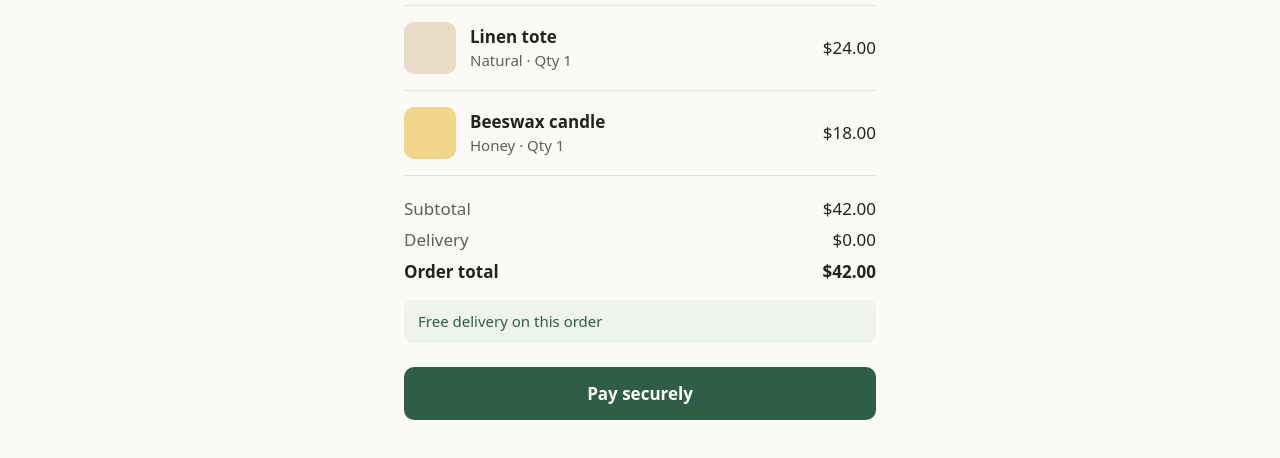
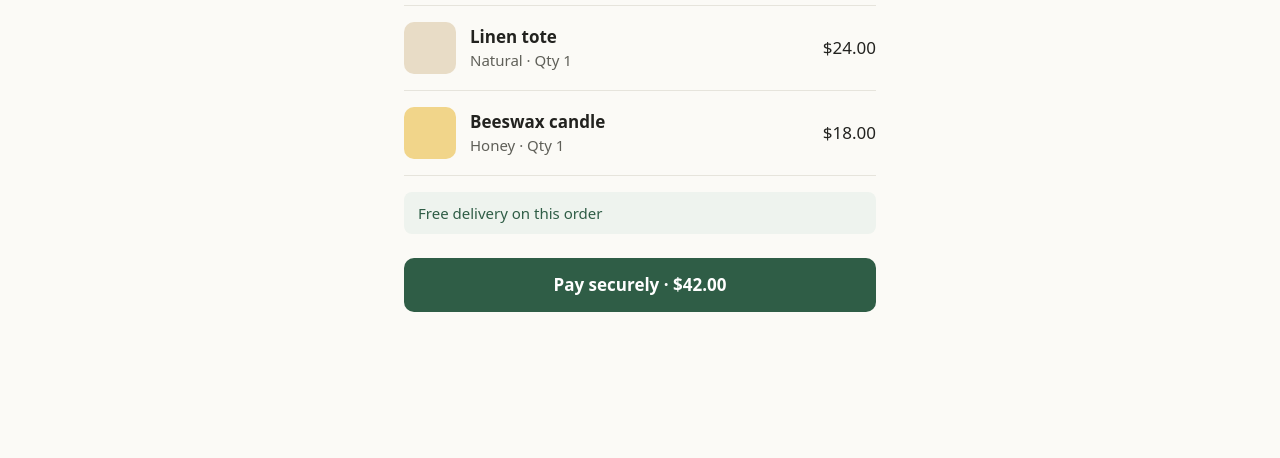
Before and after one commit to mmeek87/asbuilt-demo, a plain HTML site: page site/index.html in a window 1280 px wide. Shown: the part 178-636 px from the top of the page. Drawn offline with Linux system fonts and the light colour scheme.

Commit message:
Simplify the cart: fewer lines above the Pay button
Co-Authored-By: Claude Opus 5.5 <noreply@anthropic.com>
Claude-Session: https://claude.ai/code/session_01V7idyLttt9yfcHFY164VKi

```diff
--- a/site/index.html
+++ b/site/index.html
@@ -14,13 +14,8 @@
     <li><span class="thumb a" aria-hidden="true"></span><div><strong>Linen tote</strong><span>Natural · Qty 1</span></div><span class="price">$24.00</span></li>
     <li><span class="thumb b" aria-hidden="true"></span><div><strong>Beeswax candle</strong><span>Honey · Qty 1</span></div><span class="price">$18.00</span></li>
   </ul>
-  <dl class="summary">
-    <dt>Subtotal</dt><dd>$42.00</dd>
-    <dt>Delivery</dt><dd>$0.00</dd>
-    <dt class="total">Order total</dt><dd class="total">$42.00</dd>
-  </dl>
   <p class="note">Free delivery on this order</p>
-  <button class="button" type="button">Pay securely</button>
+  <button class="button" type="button">Pay securely · $42.00</button>
 </main>
 </body>
 </html>
```
Also changed, not shown: .asbuilt/features.json (added).
